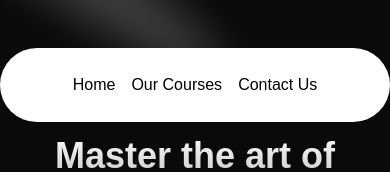
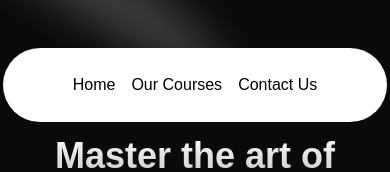
Before and after one commit to harshbharti17/next.js-music-art, a Next.js app: page / in a window 390 px wide. Shown: the top 172 px of the page. Built offline with nearby package versions, Linux system fonts and the light colour scheme.

Commit message:
Update Navbar component styles and comment out transition effects in MenuItem

```diff
--- a/src/components/Navbar.tsx
+++ b/src/components/Navbar.tsx
@@ -7,7 +7,7 @@ import Link from "next/link";
 function Navbar({ className }: { className?: string }) {
     const [active, setActive] = useState<string | null>(null);
     return (
-        <div className={cn("fixed top-12 inset-x-0 max-w-2xl mx-auto z-50", className)}
+        <div className={cn("fixed top-12 inset-x-0 max-w-sm md:max-w-2xl mx-auto z-50", className)}
         >
             <Menu setActive={setActive}>
                 <Link href='/'>
--- a/src/components/ui/navbar-menu.tsx
+++ b/src/components/ui/navbar-menu.tsx
@@ -36,12 +36,12 @@ export const MenuItem = ({
         <motion.div
           initial={{ opacity: 0, scale: 0.85, y: 10 }}
           animate={{ opacity: 1, scale: 1, y: 0 }}
-          transition={transition}
+          // transition={transition}
         >
           {active === item && children && (
             <div className="absolute top-[calc(100%+1.2rem)] left-1/2 transform -translate-x-1/2 pt-4">
               <motion.div
-                transition={transition}
+                // transition={transition}
                 layoutId="active" // layoutId ensures smooth animation
                 className="bg-white dark:bg-black backdrop-blur-sm rounded-2xl overflow-hidden border border-black/20 dark:border-white/20 shadow-xl"
               >
```
